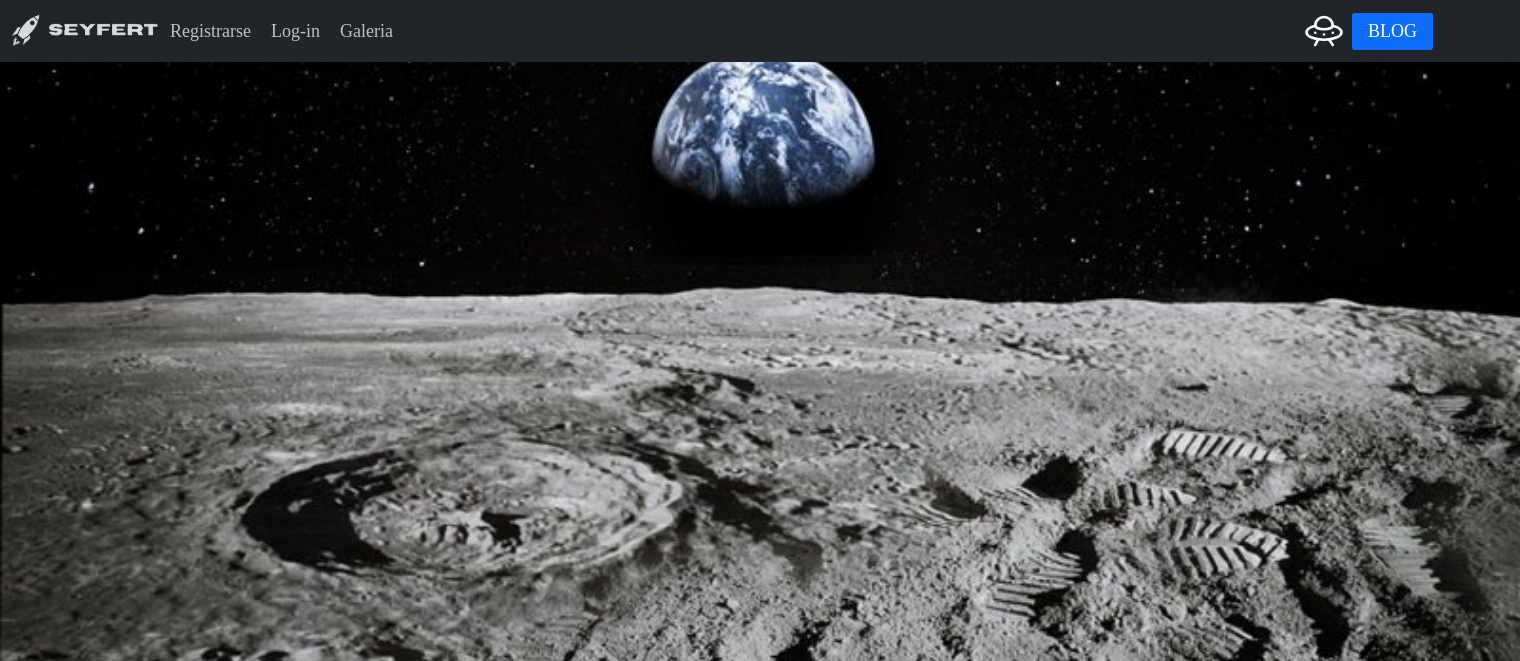
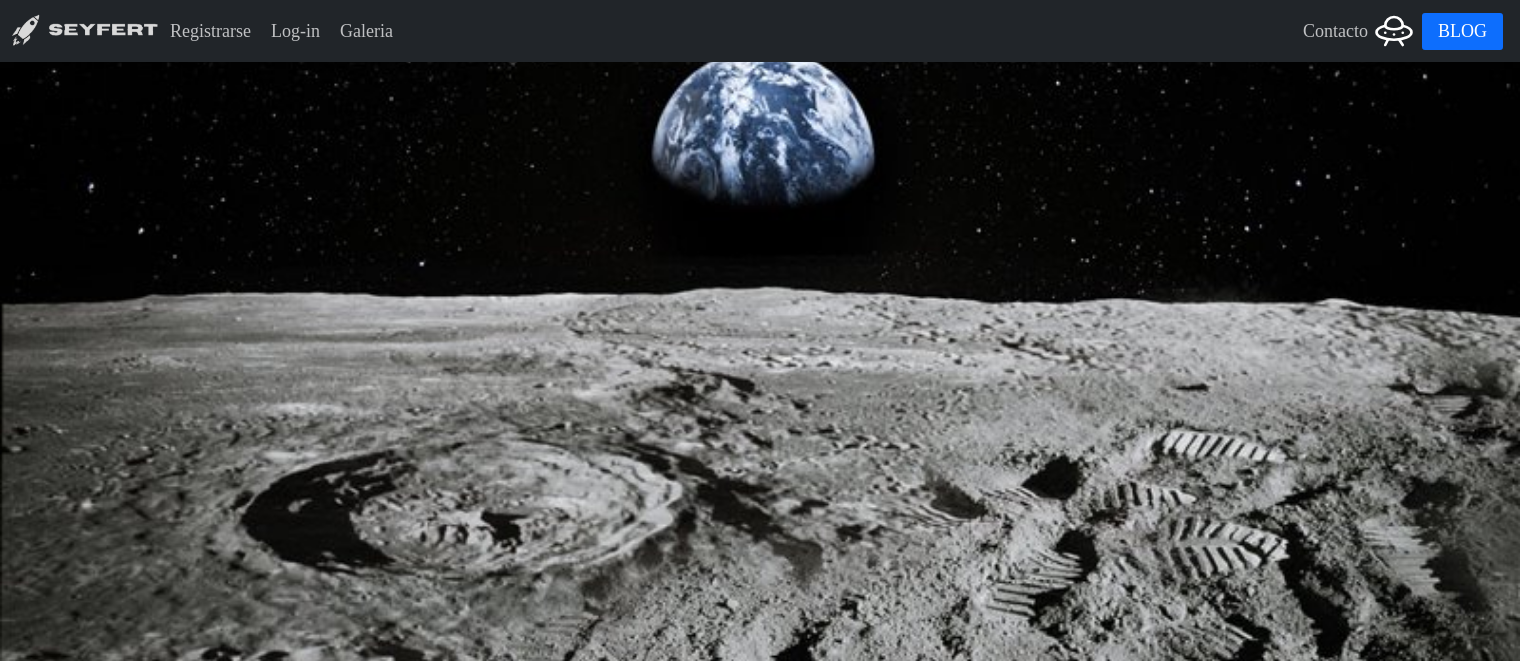
Before and after one commit to carlajan82code/git_prueba, a PHP site: page / in a window 1520 px wide. Shown: the top 661 px of the page. Run offline with PHP 8.4, Linux system fonts and the light colour scheme.

Commit message:
cambio  de contacto a la pagina principal

```diff
--- a/www/index.php
+++ b/www/index.php
@@ -25,10 +25,12 @@ session_start();
 					<a class="navegacion_contenido--enlace" href="./registro.php">Registrarse</a>
 					<a class="navegacion_contenido--enlace" href="./login.php">Log-in</a>
 					<a class="navegacion_contenido--enlace" href="./galeria.php">Galeria</a>
+
 				</div>
 				<!-- <a class="nav-link" href="../index.php?log-out">Log-out</a> -->
 
 				<div class="enlaces-nav__boton">
+				<a class="navegacion_contenido--enlace" href="contacto.php">Contacto</a>
 					<svg xmlns="http://www.w3.org/2000/svg" class="icon icon-tabler icon-tabler-ufo" width="42" height="42" viewBox="0 0 24 24" stroke-width="1.5" stroke="#ffffff" fill="none" stroke-linecap="round" stroke-linejoin="round">
 						<path stroke="none" d="M0 0h24v24H0z" fill="none" />
 						<path d="M16.95 9.01c3.02 .739 5.05 2.123 5.05 3.714c0 2.367 -4.48 4.276 -10 4.276s-10 -1.909 -10 -4.276c0 -1.59 2.04 -2.985 5.07 -3.724" />
@@ -39,6 +41,7 @@ session_start();
 						<path d="M7 13h.01" />
 						<path d="M17 13h.01" />
 					</svg>
+
 					<a class="navegacion_contenido--boton" href="./blog.php">blog</a>
 
 				</div>
```
